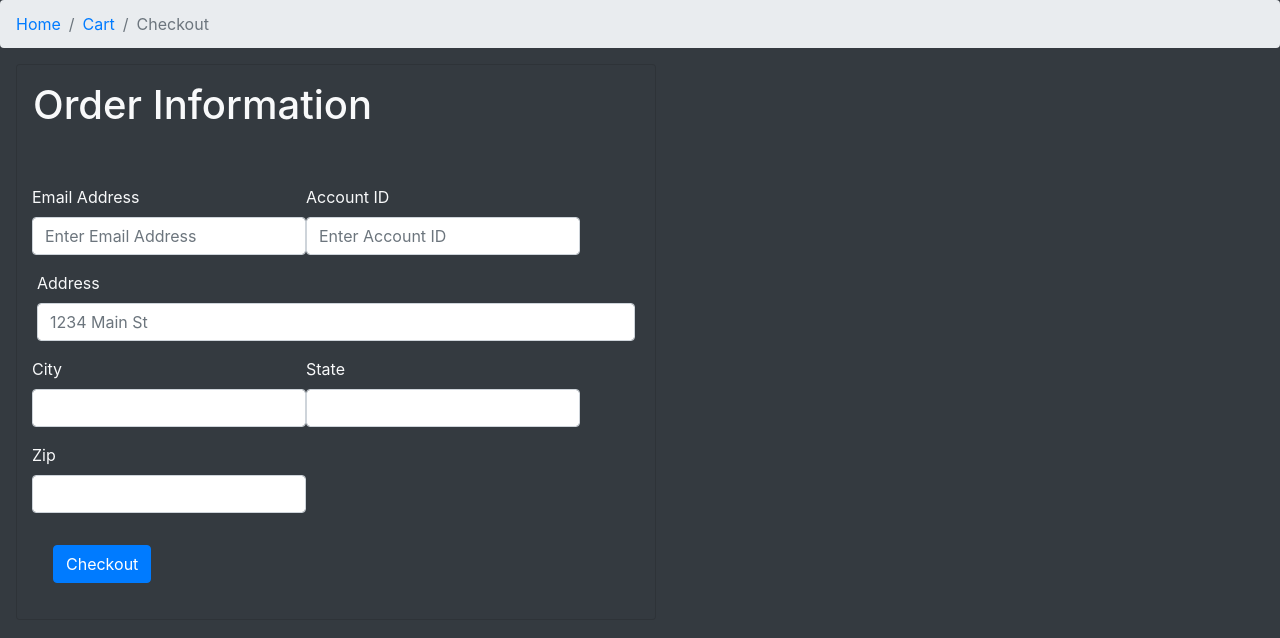
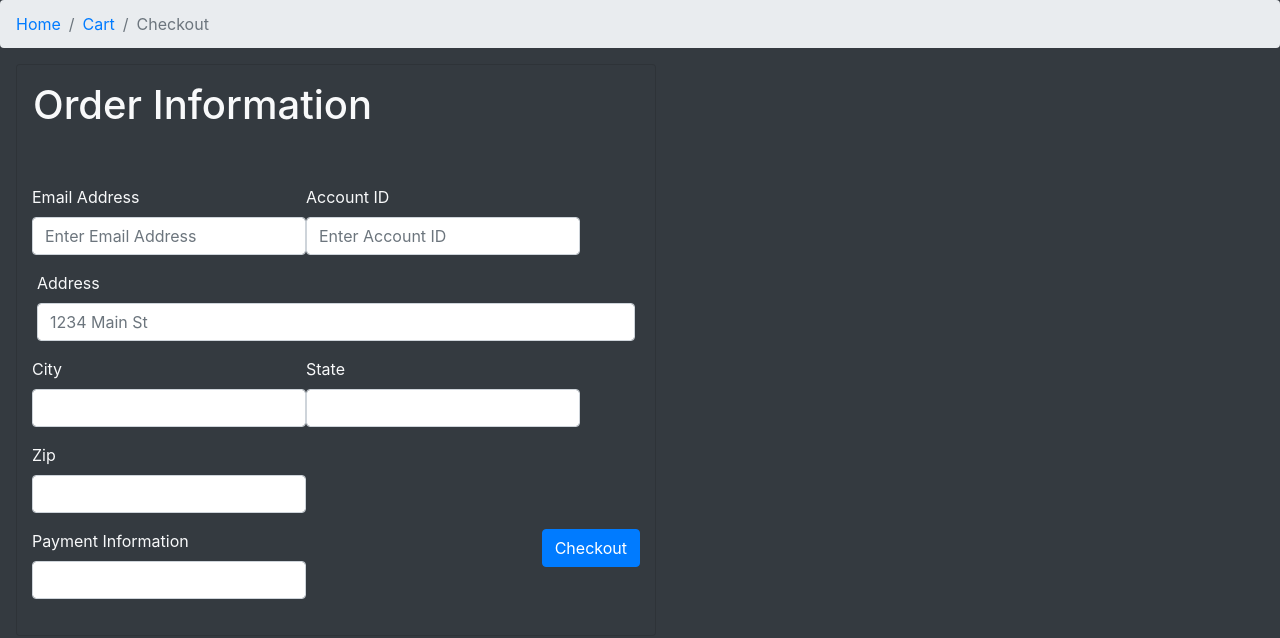
Before and after one commit to kdwilich/bookstore-frontend, a React (Create React App) app: page /checkout in a window 1280 px wide. Shown: the top 638 px of the page. Built offline with nearby package versions, Linux system fonts and the light colour scheme.

Commit message:
add login page

```diff
--- a/src/App.css
+++ b/src/App.css
@@ -1,4 +1,5 @@
 .App {
+  text-align: center;
 }
 
 .header {
--- a/src/App.js
+++ b/src/App.js
@@ -4,6 +4,7 @@ import "bootstrap/dist/css/bootstrap.min.css";
 import Button from "react-bootstrap/Button";
 import Card from "react-bootstrap/Card";
 import cart_img from "./assets/images/cart.png";
+import Link from "react-router-dom/Link";
 
 class App extends Component {
   state = {
@@ -81,10 +82,9 @@ class App extends Component {
       <div className="p-3 d-flex flex-column bg-dark text-white">
         <div className="d-flex justify-content-between">
           <div className="header">Bookstore</div>
-          <a href="cart" style={{ textDecoration: "none", fontSize: "25px" }}>
-            Cart
-            <img width="25px" height="25px" src={cart_img} />
-          </a>
+          <Link to="/cart">
+            <Button variant="info">Cart</Button>
+          </Link>
         </div>
         {/* <div className="d-flex flex-wrap">{books.map(this.renderBooks)}</div> */}
         <div className="d-flex flex-wrap">{books.map(this.renderBooks)}</div>
--- a/src/components/cart.js
+++ b/src/components/cart.js
@@ -137,8 +137,12 @@ class Cart extends Component {
         <div className="d-flex justify-content-center">
           <Card bg="dark" className="m-2 w-75" style={{ maxWidth: 700 }}>
             <Card.Body className="d-flex">
-              {cart.length !== undefined && (
+              {(cart.length !== 0 && (
                 <div>{cart.map(this.renderCart)}</div>
+              )) || (
+                <div>
+                  <i>Your cart is empty</i>
+                </div>
               )}
             </Card.Body>
             <Card.Footer className="px-4 d-flex justify-content-between">
--- a/src/components/checkout.js
+++ b/src/components/checkout.js
@@ -8,17 +8,6 @@ import { Link } from "react-router-dom";
 // PID, OID, Bstreet, Bcity, Bstate, Bzip, card_info
 // AccountID, Total, Cname, Ship_addr, Bill_addr, PID, Date_placed, status, Book_title, ISBN
 class Checkout extends Component {
-  componentDidMount() {
-    // this.getOrders();
-  }
-
-  getOrders = _ => {
-    fetch("http://localhost:4000/orders")
-      .then(response => response.json())
-      .then(response => this.setState({ orders: response.data }))
-      .catch(err => console.error(err));
-  };
-
   completePurchase = _ => {
     fetch("https://bookstore-server-t12.herokuapp.com/cart/checkout")
       .then(response => response.json())
@@ -87,16 +76,23 @@ class Checkout extends Component {
                   <Form.Control />
                 </Form.Group>
               </Form.Row>
-
+              <Form.Row className="d-flex justify-content-between">
+                <Form.Group>
+                  <Form.Label>Payment Information</Form.Label>
+                  <Form.Control />
+                </Form.Group>
+                <div className="d-flex">
                   <Link to="/">
                     <Button
-                  className="m-3"
+                      className=""
                       variant="primary"
                       onClick={this.completePurchase}
                     >
                       Checkout
                     </Button>
                   </Link>
+                </div>
+              </Form.Row>
             </Form>
           </Card.Body>
         </Card>
--- a/src/index.js
+++ b/src/index.js
@@ -5,20 +5,20 @@ import "./index.css";
 import App from "./App";
 import Cart from "./components/cart";
 import Checkout from "./components/checkout";
+import Login from "./components/login";
 import NotFound from "./components/notfound";
 import * as serviceWorker from "./serviceWorker";
 import "bootstrap/dist/css/bootstrap.min.css";
 
 const routing = (
   <Router>
-    <div>
     <Switch>
       <Route exact path="/" component={App} />
       <Route path="/cart" component={Cart} />
       <Route path="/checkout" component={Checkout} />
+      <Route path="/login" component={Login} />
       <Route component={NotFound} />
     </Switch>
-    </div>
   </Router>
 );
 
```
Lines whose indentation alone changed are shown as unchanged.
